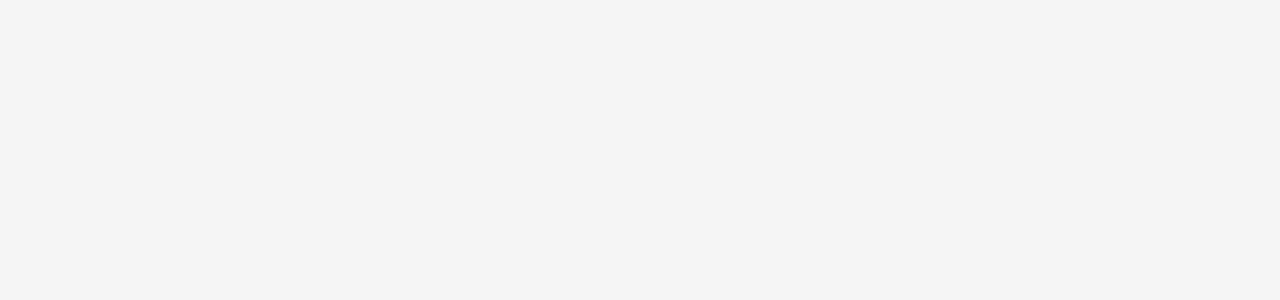
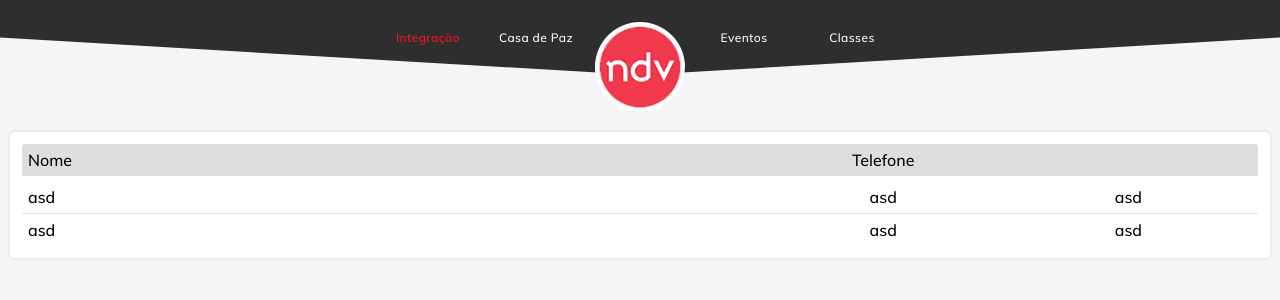
Before and after one commit to beatrizsantiago/portal-ndv, a React (Create React App) app: page /integration/lifes in a window 1280 px wide. Before the commit this address had no page. Shown: the top 300 px of the page. Built offline with nearby package versions, Linux system fonts and the light colour scheme.

Commit message:
Componente tabela

```diff
--- a/src/components/NavigationMenu.jsx
+++ b/src/components/NavigationMenu.jsx
@@ -33,6 +33,27 @@ const Menu = styled.div`
     }
 `
 
+const Icon = styled.div`
+    ${CenterRow}
+    width: 25%;
+    height: 70%;
+    text-align: center;
+    color: ${Colors.red};
+    border-right-style: solid;
+    border-right-width: 2px;
+    border-right-color: ${Colors.smoothGray};
+    transition: color 300ms linear;
+`
+
+const Title = styled.h1`
+    font-size: 18px;
+    font-weight: bold;
+    color: ${Colors.primary};
+    width: 70%;
+    padding: 10px;
+    transition: color 300ms linear;
+`
+
 const Box = styled(Link)`
     ${MiddleCenterRow}
     justify-content: space-between;
@@ -47,23 +68,31 @@ const Box = styled(Link)`
     border-left-color: ${Colors.red};
     box-sizing: border-box;
     background-color: ${Colors.white};
+    transform: translateZ(0);
+
+    &:before {
+        content: "";
+        position: absolute;
+        left: 0;
+        right: 0;
+        bottom: 0;
+        top: 0;
+        z-index: -1;
+        border-top-right-radius: 4px;
+        border-bottom-right-radius: 4px;
+        background: ${Colors.primary};
+        transform: scaleX(0);
+        transition-property: transform;
+        transform-origin: 0% 50%;
+        transition: 300ms linear;
+    }
+    &:hover:before {
+        transform: scaleX(1);
+    }
+    &:hover ${Icon} {
+        color: ${Colors.white};
+    }
+    &:hover ${Title} {
+        color: ${Colors.white};
+    }
 `
-
-const Icon = styled.div`
-    ${CenterRow}
-    width: 25%;
-    height: 70%;
-    text-align: center;
-    color: ${Colors.red};
-    border-right-style: solid;
-    border-right-width: 2px;
-    border-right-color: ${Colors.smoothGray};
-`
-
-const Title = styled.h1`
-    font-size: 18px;
-    font-weight: bold;
-    color: ${Colors.primary};
-    width: 70%;
-    padding: 10px;
-`
--- /dev/null
+++ b/src/components/Table.jsx
@@ -0,0 +1,88 @@
+import React from 'react'
+import styled from 'styled-components'
+
+import Colors from '../themes/Colors'
+import { MiddleCenterRow, MiddleCenterColumn } from '../themes/StyleConstants'
+
+export default function Table({ colunsSize = [], alignColuns = [], namesColumns = [], datas = [] }) {
+
+    const renderCells = data => {
+        let keys = Object.keys(data)
+        return keys.map((key, index) => (
+            <Cell key={index} size={colunsSize[index]} align={alignColuns[index]}>{data[key]}</Cell>
+        ))
+    }
+
+    return (
+        <Container>
+            <Header>
+                <LineHeader>
+                    {namesColumns.map((name, index) => <Cell key={index} size={colunsSize[index]} align={alignColuns[index]}>{name}</Cell>)}
+                </LineHeader>
+            </Header>
+
+            <Body>
+                {
+                    datas.map((data, index) => (
+                        <Row key={index} index={index}>
+                            {
+                                renderCells(data)
+                            }
+                        </Row>
+                    ))
+                }
+            </Body>
+        </Container>
+    )
+}
+
+const Container = styled.table`
+    width: 100%;
+    margin: 20px 0px;
+    padding: 10px;
+    border-radius: 5px;
+    box-sizing: border-box;
+    background-color: ${Colors.white};
+    box-shadow: 0px 0px 4px rgba(0, 0, 0, 0.1);
+`
+
+const Header = styled.thead`
+    ${MiddleCenterRow}
+    width: 100%;
+    height: 32px;
+    margin-bottom: 5px;
+    padding: 5px;
+    border-top-left-radius: 4px;
+    border-top-right-radius: 4px;
+    box-sizing: border-box;
+    background-color: ${Colors.smoothGray};
+`
+
+const LineHeader = styled.tr`
+    ${MiddleCenterRow}
+    width: 100%;
+`
+
+const Body = styled.tbody`
+    ${MiddleCenterColumn}
+    width: 100%;
+    box-sizing: border-box;
+`
+
+const Row = styled.tr`
+    ${MiddleCenterRow}
+    width: 100%;
+    padding: 5px;
+    border-top-width: ${props => props.index === 0 ? 0 : 1}px;
+    border-top-color: ${Colors.smoothGray};
+    border-top-style: solid;
+    box-sizing: border-box;
+`
+
+const Cell = styled.td`
+    ${MiddleCenterRow}
+    justify-content: ${props => props.align};
+    width: ${props => props.size === 'small' ? 20 : (props.size === 'medium' ? 60 : 100)}%;
+    padding-right: 5px;
+    box-sizing: border-box;
+`
--- a/src/pages/Integration.jsx
+++ b/src/pages/Integration.jsx
@@ -14,8 +14,8 @@ export default function Integration() {
             <NavigationMenu
                 items={[
                     { icon: <AddressCard />, title: 'Cadastrar Visitantes', link: '/integration/register' },
-                    { icon: <UsersCog />, title: 'Gerenciar Integradores', link: '/integration/manage' },
-                    { icon: <HandHeart />, title: 'Acompanhar Vidas', link: '/' },
+                    { icon: <UsersCog />, title: 'Gerenciar Integradores', link: '/integration/integrators' },
+                    { icon: <HandHeart />, title: 'Acompanhar Vidas', link: '/integration/lifes' },
                 ]}
             />
 
--- /dev/null
+++ b/src/pages/Lifes.jsx
@@ -0,0 +1,30 @@
+import React, { useEffect } from 'react'
+import { connect } from 'react-redux'
+import { useNavigate } from 'react-router-dom'
+
+import Header from '../components/Header'
+import Table from '../components/Table'
+
+import { Container, Section } from './styles/MainStyled'
+
+function Lifes() {
+    return (
+        <Container>
+            <Header />
+
+            <Section>
+                <Table
+                    colunsSize={['medium', 'small', 'small']}
+                    alignColuns={['start', 'center', 'center']}
+                    namesColumns={['Nome', 'Telefone', '']}
+                    datas={[
+                        {name: 'asd', phone: 'asd', day: 'asd'},
+                        {name: 'asd', phone: 'asd', day: 'asd'},
+                    ]}
+                />
+            </Section>
+        </Container>
+    )
+}
+
+export default Lifes
--- a/src/routes.js
+++ b/src/routes.js
@@ -6,6 +6,7 @@ import Home from './pages/Home'
 import Integration from './pages/Integration'
 import RegisterVisitant from './pages/RegisterVisitant'
 import ManageIntegrators from './pages/ManageIntegrators'
+import Lifes from './pages/Lifes'
 
 export default function MainRoutes() {
     return (
@@ -14,7 +15,8 @@ export default function MainRoutes() {
             <Route path="/home" element={<Home />} />
             <Route path="/integration" element={<Integration />} />
             <Route path="/integration/register" element={<RegisterVisitant />} />
-            <Route path="/integration/manage" element={<ManageIntegrators />} />
+            <Route path="/integration/integrators" element={<ManageIntegrators />} />
+            <Route path="/integration/lifes" element={<Lifes />} />
         </Routes>
     )
 }
```
